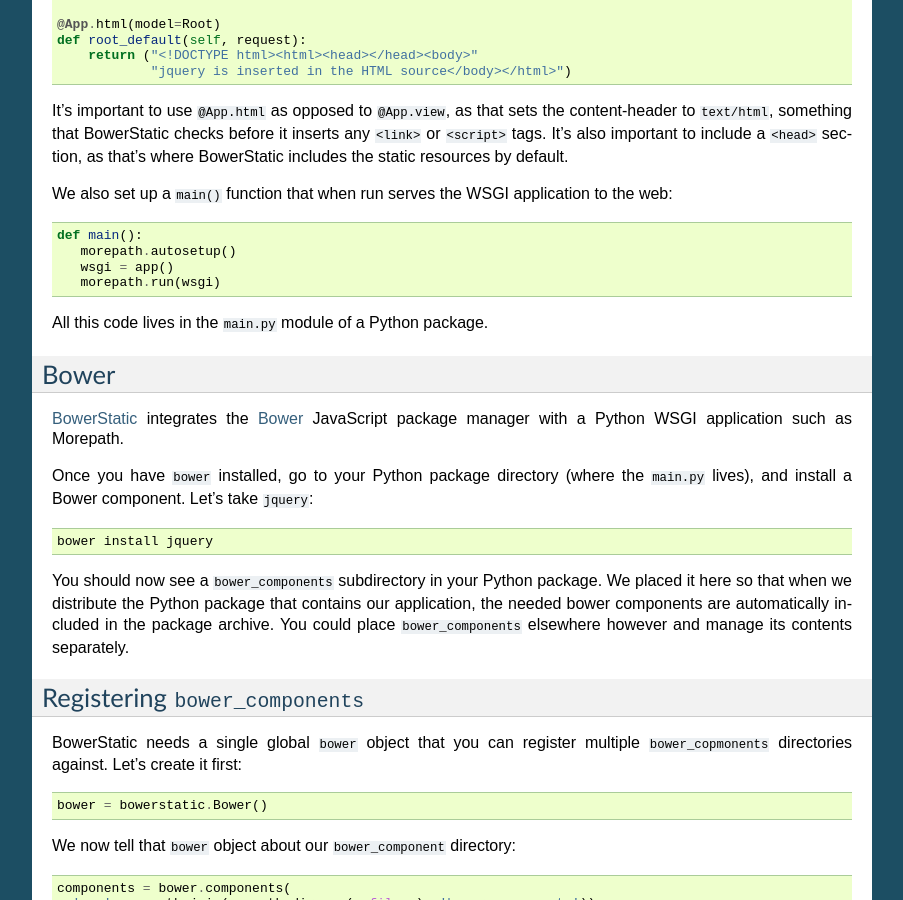
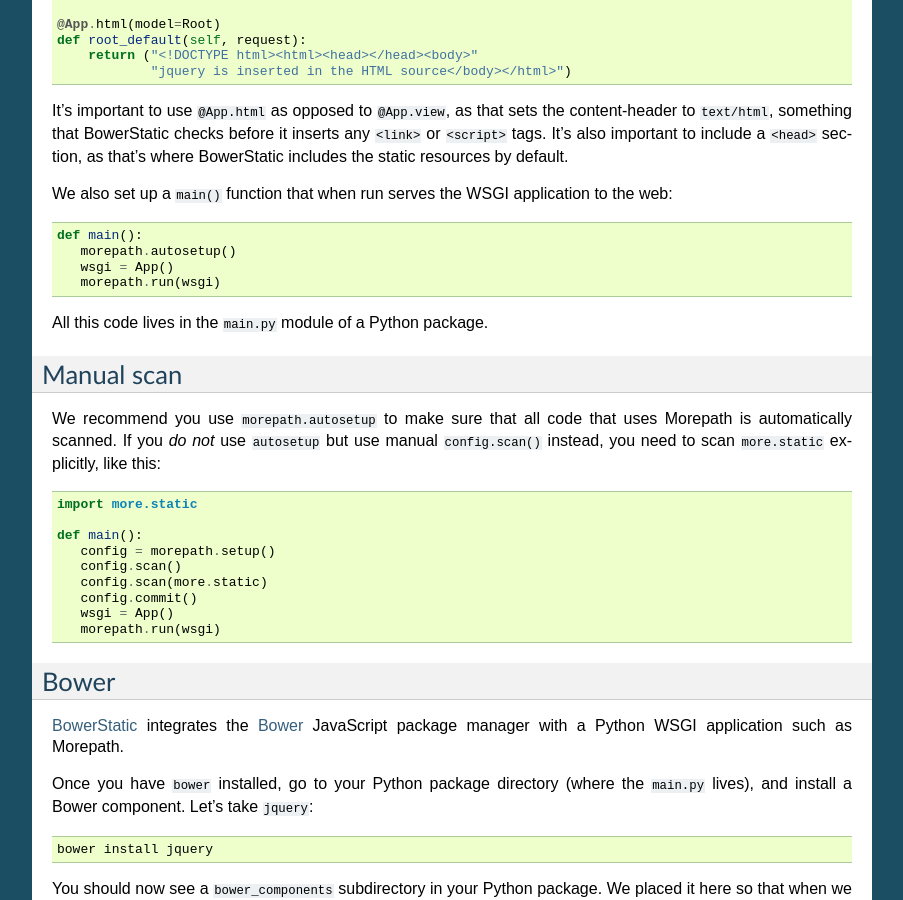
Before and after one commit to morepath/morepath, a Sphinx documentation site: the page built from doc/more.static.rst, in a window 1280 px wide and 900 px high, scrolled down 715 px. Shown: the whole window, without its empty margins (198-1101 px from the left). Built offline with Sphinx 7.4.7, drawn with Linux system fonts in a browser that asks for light colours.

Commit message:
Explain about scanning issues some more. Takes care of #254.

```diff
--- a/doc/more.static.rst
+++ b/doc/more.static.rst
@@ -69,10 +69,28 @@
 
   def main():
      morepath.autosetup()
-     wsgi = app()
+     wsgi = App()
      morepath.run(wsgi)
 
 All this code lives in the ``main.py`` module of a Python package.
+
+Manual scan
+-----------
+
+We recommend you use ``morepath.autosetup`` to make sure that all code
+that uses Morepath is automatically scanned. If you *do not* use
+``autosetup`` but use manual ``config.scan()`` instead, you need to
+scan ``more.static`` explicitly, like this::
+
+  import more.static
+
+  def main():
+     config = morepath.setup()
+     config.scan()
+     config.scan(more.static)
+     config.commit()
+     wsgi = App()
+     morepath.run(wsgi)
 
 Bower
 -----
```
Also changed, not shown: doc/quickstart.rst (+16 -3 lines).
